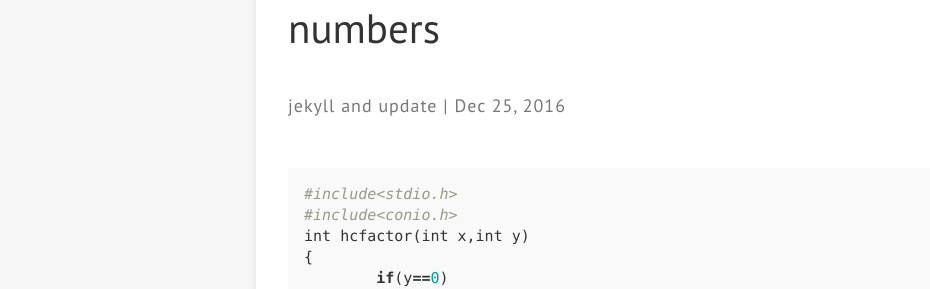
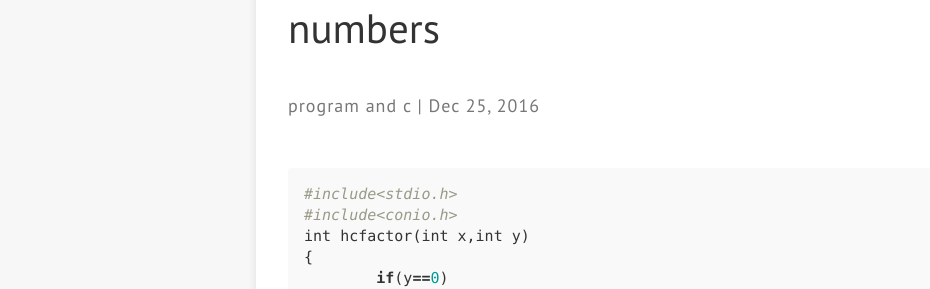
Before and after one commit to poudelmadhav/personal-blog, a Jekyll site: the page built from _posts/2016-12-25-c-program-to-find-a-hcf-of-the-two-numbers.markdown, in a window 1280 px wide. Shown: the part 277-566 px from the top of the page, without its empty margins (0-930 px from the left). Built offline with Jekyll 4.4.1, drawn with Linux system fonts in a browser that asks for light colours; nearby versions of some CDN libraries.

Commit message:
Update 2016-12-25-c-program-to-find-a-hcf-of-the-two-numbers.markdown

```diff
--- a/_posts/2016-12-25-c-program-to-find-a-hcf-of-the-two-numbers.markdown
+++ b/_posts/2016-12-25-c-program-to-find-a-hcf-of-the-two-numbers.markdown
@@ -2,8 +2,8 @@
 title: C program to find a HCF of the two numbers
 date: 2016-12-25 07:34:47 Z
 categories:
-- jekyll
-- update
+- program
+- c
 layout: post
 comments: true
 ---
```
